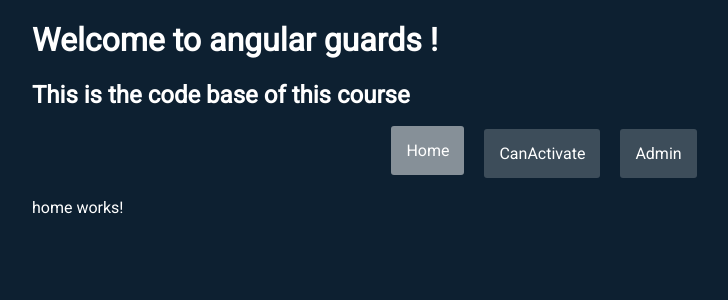
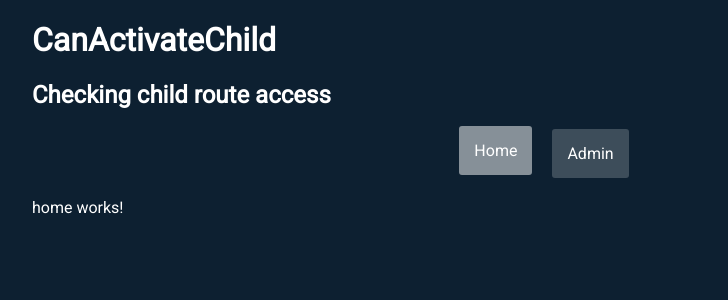
Before and after one commit to jsaunie/angular-guards-presentation, an Angular app: page / in a window 1280 px wide. Shown: the top 300 px of the page, without its empty margins (96-824 px from the left). Built offline with nearby package versions, Linux system fonts and the light colour scheme.

Commit message:
Add CanActivateChild

```diff
--- a/src/app/admin/admin.module.ts
+++ b/src/app/admin/admin.module.ts
@@ -4,10 +4,14 @@ import {RouterModule, Routes} from '@angular/router';
 import {AdminComponent} from './components/admin/admin.component';
 import {FeaturesComponent} from './components/features/features.component';
 import {UsersComponent} from './components/users/users.component';
+import {AdminGuard} from '../core/guards/admin.guard';
 
 const routes: Routes = [
   {
-    path: '', component: AdminComponent, children: [
+    path: '',
+    component: AdminComponent,
+    canActivateChild: [AdminGuard],
+    children: [
       {path: '', component: FeaturesComponent, pathMatch: 'full'},
       {path: 'users', component: UsersComponent},
     ]
--- a/src/app/app-routing.module.ts
+++ b/src/app/app-routing.module.ts
@@ -1,12 +1,9 @@
 import {NgModule} from '@angular/core';
 import {RouterModule, Routes} from '@angular/router';
 import {HomeComponent} from './core/components/home.component';
-import {CanActivateComponent} from './core/components/can-activate.component';
-import {AuthGuard} from './core/guards/auth/auth.guard';
 
 const routes: Routes = [
   {path: 'admin', loadChildren: './admin/admin.module#AdminModule'},
-  {path: 'canActivate', component: HomeComponent, canActivate: [AuthGuard]},
   {path: '', pathMatch: 'full', component: HomeComponent},
 ];
 
--- a/src/app/app.component.html
+++ b/src/app/app.component.html
@@ -1,12 +1,11 @@
 <!--The content below is only a placeholder and can be replaced.-->
 
 <div class="container">
-  <h1>Welcome to angular guards !</h1>
-  <h2>This is the code base of this course</h2>
+  <h1>CanActivateChild</h1>
+  <h2>Checking child route access</h2>
 
   <div class="nav">
     <a routerLink="/" routerLinkActive="active" [routerLinkActiveOptions]="{exact:true}">Home</a>
-    <a routerLink="/canActivate" routerLinkActive="active">CanActivate</a>
     <a routerLink="/admin" routerLinkActive="active">Admin</a>
   </div>
 
--- a/src/app/core/components/can-activate.component.ts
+++ /dev/null
@@ -1,18 +0,0 @@
-import { Component, OnInit } from '@angular/core';
-
-@Component({
-  selector: 'app-can-activate',
-  template: `
-    <p>
-      can-activate works!
-    </p>
-  `,
-})
-export class CanActivateComponent implements OnInit {
-
-  constructor() { }
-
-  ngOnInit() {
-  }
-
-}
--- a/src/app/core/components/index.ts
+++ b/src/app/core/components/index.ts
@@ -1,9 +1,7 @@
 import {HomeComponent} from './home.component';
-import {CanActivateComponent} from './can-activate.component';
 
 const Components = [
   HomeComponent,
-  CanActivateComponent,
 ];
 
 export default Components;
--- /dev/null
+++ b/src/app/core/guards/admin.guard.ts
@@ -0,0 +1,16 @@
+import {Injectable} from '@angular/core';
+import {ActivatedRouteSnapshot, RouterStateSnapshot, CanActivateChild} from '@angular/router';
+import {Observable} from 'rxjs';
+
+@Injectable({
+  providedIn: 'root'
+})
+export class AdminGuard implements CanActivateChild {
+
+  canActivateChild(
+    next: ActivatedRouteSnapshot,
+    state: RouterStateSnapshot): Observable<boolean> | Promise<boolean> | boolean {
+    return confirm('Are you allowed to access child route?');
+  }
+
+}
--- a/src/app/core/guards/auth/auth.guard.ts
+++ /dev/null
@@ -1,14 +0,0 @@
-import { Injectable } from '@angular/core';
-import { CanActivate, ActivatedRouteSnapshot, RouterStateSnapshot } from '@angular/router';
-import { Observable } from 'rxjs';
-
-@Injectable({
-  providedIn: 'root'
-})
-export class AuthGuard implements CanActivate {
-  canActivate(
-    next: ActivatedRouteSnapshot,
-    state: RouterStateSnapshot): Observable<boolean> | Promise<boolean> | boolean {
-    return confirm('Are you authenticated ?');
-  }
-}
--- a/src/app/core/guards/index.ts
+++ b/src/app/core/guards/index.ts
@@ -1,8 +1,8 @@
-import {AuthGuard} from './auth/auth.guard';
+import {AdminGuard} from './admin.guard';
 
 
 const Guards = [
-  AuthGuard,
+  AdminGuard,
 ];
 
 export default Guards;
```
Also changed, not shown: 1 other file (tests, documents, lock files or other folders).
